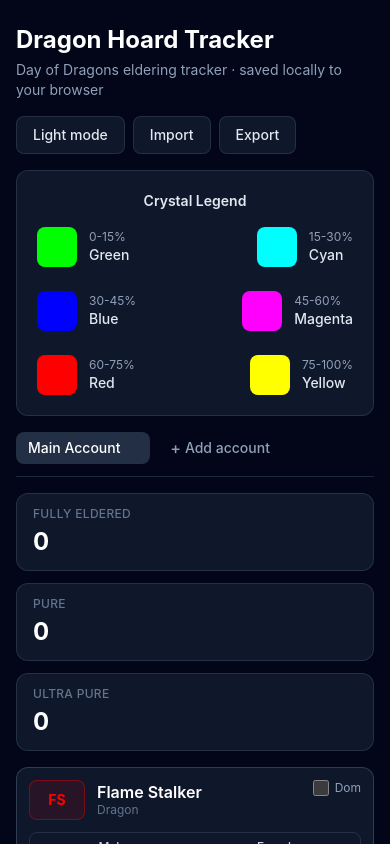
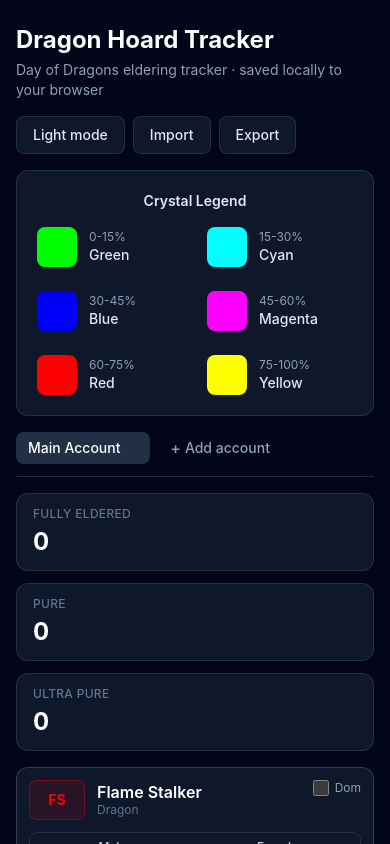
Before and after one commit to connstant/hoard-tracker, a React (Vite) app: page / in a window 390 px wide. Shown: the top 844 px of the page. Built offline with nearby package versions, Linux system fonts and the light colour scheme.

Commit message:
Fix crystal legend spacing on mobile
justify-between was stretching the two-per-row layout to the edges,
leaving a dead gap in the middle. Switched to a responsive grid so
columns stay evenly spaced at every width.

```diff
--- a/src/components/CrystalLegend.tsx
+++ b/src/components/CrystalLegend.tsx
@@ -6,7 +6,7 @@ export default function CrystalLegend() {
       <h2 className="mb-4 text-center text-sm font-semibold text-slate-700 dark:text-slate-200">
         Crystal Legend
       </h2>
-      <div className="flex flex-wrap justify-between gap-x-10 gap-y-6">
+      <div className="grid grid-cols-2 gap-x-6 gap-y-6 sm:grid-cols-3 lg:grid-cols-6">
         {CRYSTAL_STOPS.map((stop) => (
           <div key={stop.color} className="flex items-center gap-3">
             <span
--- a/src/data/changelog.ts
+++ b/src/data/changelog.ts
@@ -7,6 +7,13 @@ export interface ChangelogEntry {
 // Newest entry first. Add a new entry here whenever a notable feature or
 // fix ships — it renders automatically in the Footer.
 export const CHANGELOG: ChangelogEntry[] = [
+  {
+    version: "1.3.1",
+    date: "2026-08-03",
+    changes: [
+      "Fixed the crystal legend's spacing on mobile, where it was stretching entries out with an awkward gap in the middle",
+    ],
+  },
   {
     version: "1.3.0",
     date: "2026-08-03",
```
